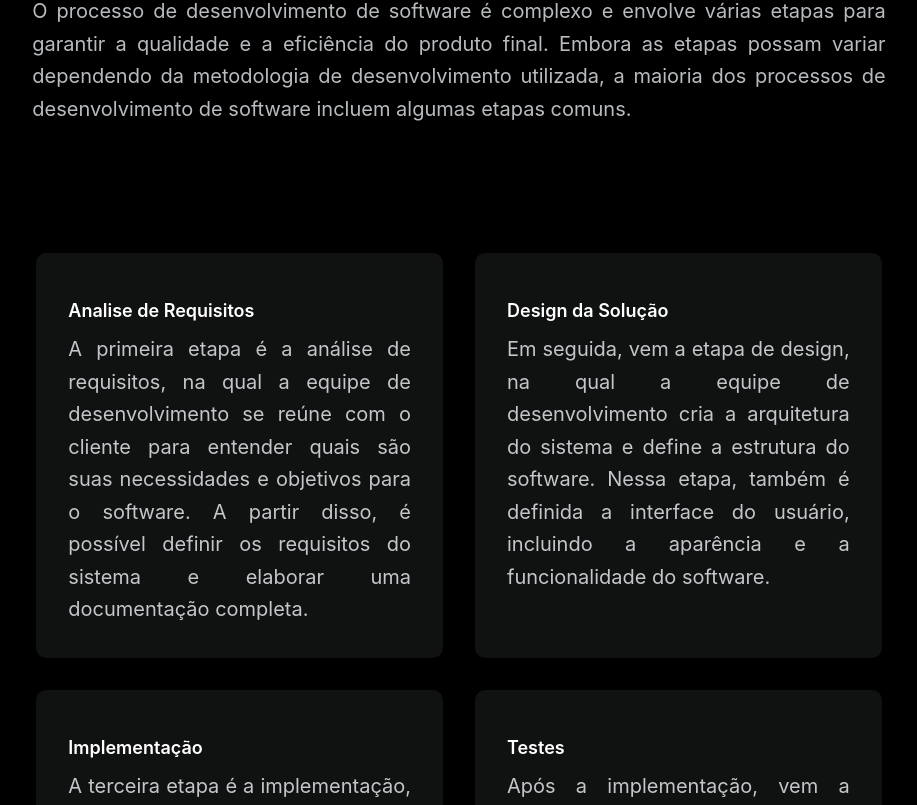
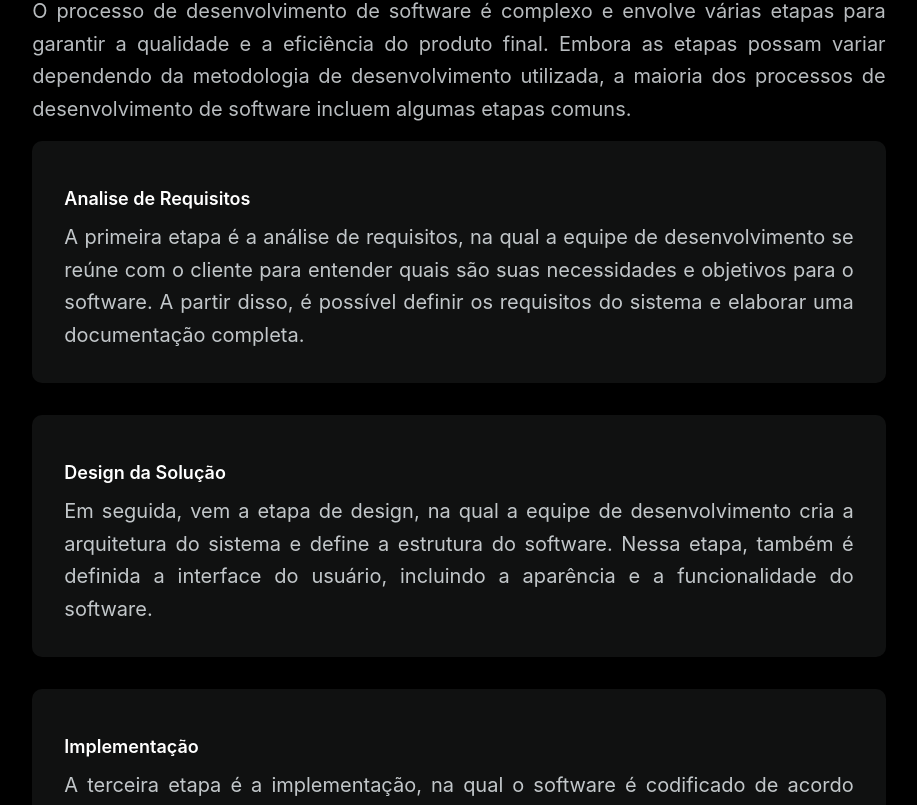
Before and after one commit to joaoovitoor/contrateumprogramador, a Next.js app: page / in a window 1280 px wide. Shown: the part 2675-3480 px from the top of the page, without its empty margins (181-1098 px from the left). Built offline with nearby package versions, Linux system fonts and the light colour scheme.

Commit message:
fix robots.txt block and steps layout

```diff
--- a/components/Main.js
+++ b/components/Main.js
@@ -95,7 +95,7 @@ export default function Main() {
           Embora as etapas possam variar dependendo da metodologia de
           desenvolvimento utilizada, a maioria dos processos de desenvolvimento
           de software incluem algumas etapas comuns.
-          <div className="pt-32 pb-32 max-w-6xl mx-auto fsac4 md:px-1 px-3">
+          <div className="pt-4 pb-4 fsac4">
             <div className="ktq4">
               <h3 className="pt-3 font-semibold text-lg text-white">
                 Analise de Requisitos
--- a/styles/globals.css
+++ b/styles/globals.css
@@ -85,18 +85,16 @@ a {
   grid-gap: 32px;
 }
 
-@media (min-width: 720px) {
-  .fsac4 {
-    grid-template-columns: repeat(2, 1fr);
-  }
-}
-
 .ktq4 {
   background-color: #101111;
   padding: 2rem;
   border-radius: 10px;
 }
 
+.ktq4:hover {
+  background-color: #102222;
+}
+
 .fkrr1 {
   font-family: "Inter", sans-serif;
 }
```
